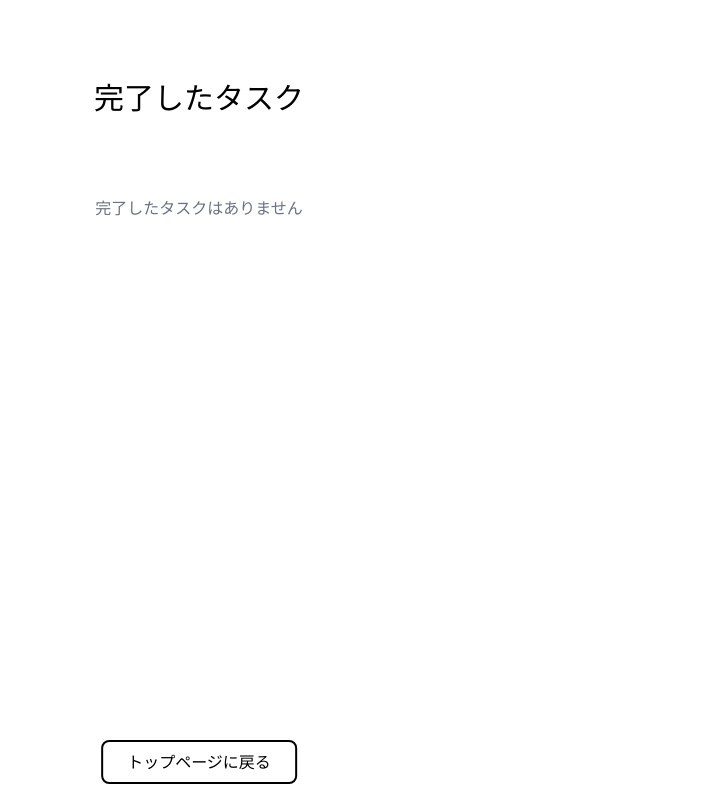
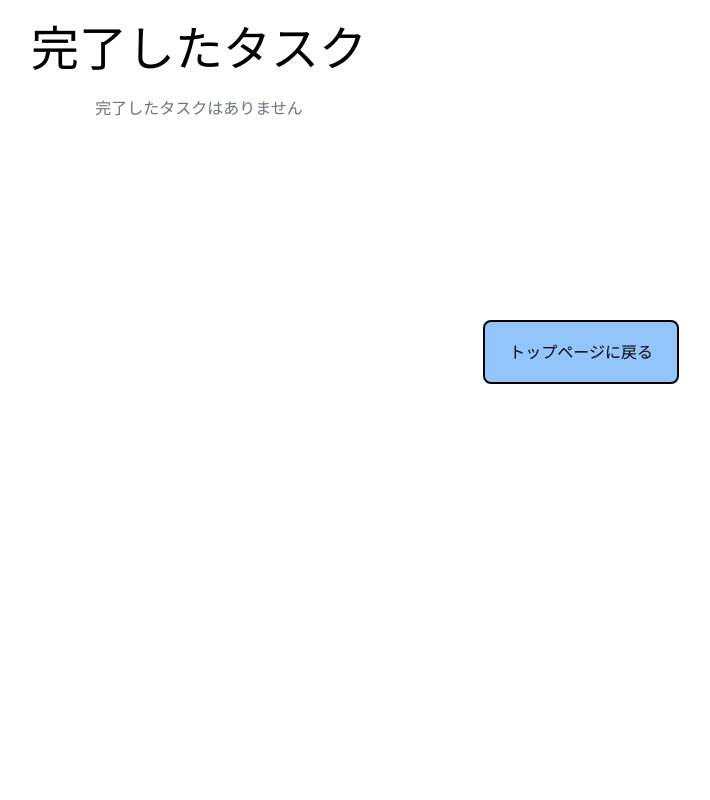
Before and after one commit to takasora1217/yuusha-todo, a React (Vite) app: page /completedtasks in a window 1280 px wide. Shown: the whole page, without its empty margins (441-1151 px from the left). Built offline with nearby package versions, Linux system fonts and the light colour scheme.

Commit message:
fix:トップページに戻るボタンのかぶり解消

```diff
--- a/src/pages/CompletedTasks.jsx
+++ b/src/pages/CompletedTasks.jsx
@@ -5,7 +5,7 @@ const CompletedTasks = () => {
 
   return (
     <div className="flex flex-col justify-center items-center">
-      <div className="text-3xl m-20">完了したタスク</div>
+      <div className="text-5xl m-6">完了したタスク</div>
       <div className="max-w-2xl mx-auto">
         {completedTasks.length> 0 ?(
           <ul className="space-y-4">
@@ -32,7 +32,7 @@ const CompletedTasks = () => {
         ))}
       </div>
       <button
-        className="fixed bottom-4 left-1/2 transform -translate-x-1/2 py-2 px-6 border-2 border-black rounded-lg"
+        className="fixed bottom-6 py-2 px-6 border-2 border-black rounded-lg top-0 right-0 w-50 h-16 bg-blue-300 mt-80 mr-40 hover:bg-blue-400"
         onClick={() => (window.location.href = "/")}
       >
         トップページに戻る
```
